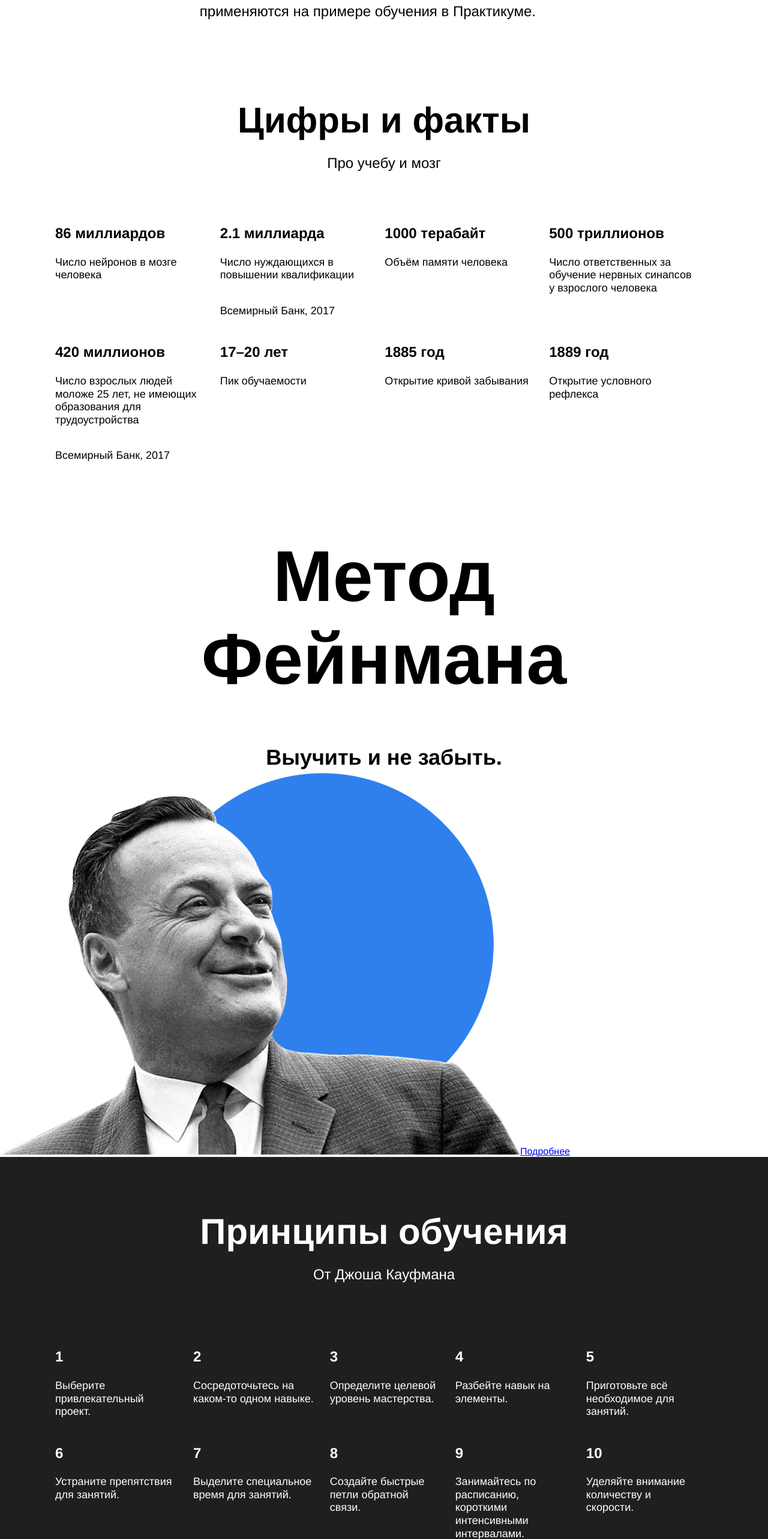
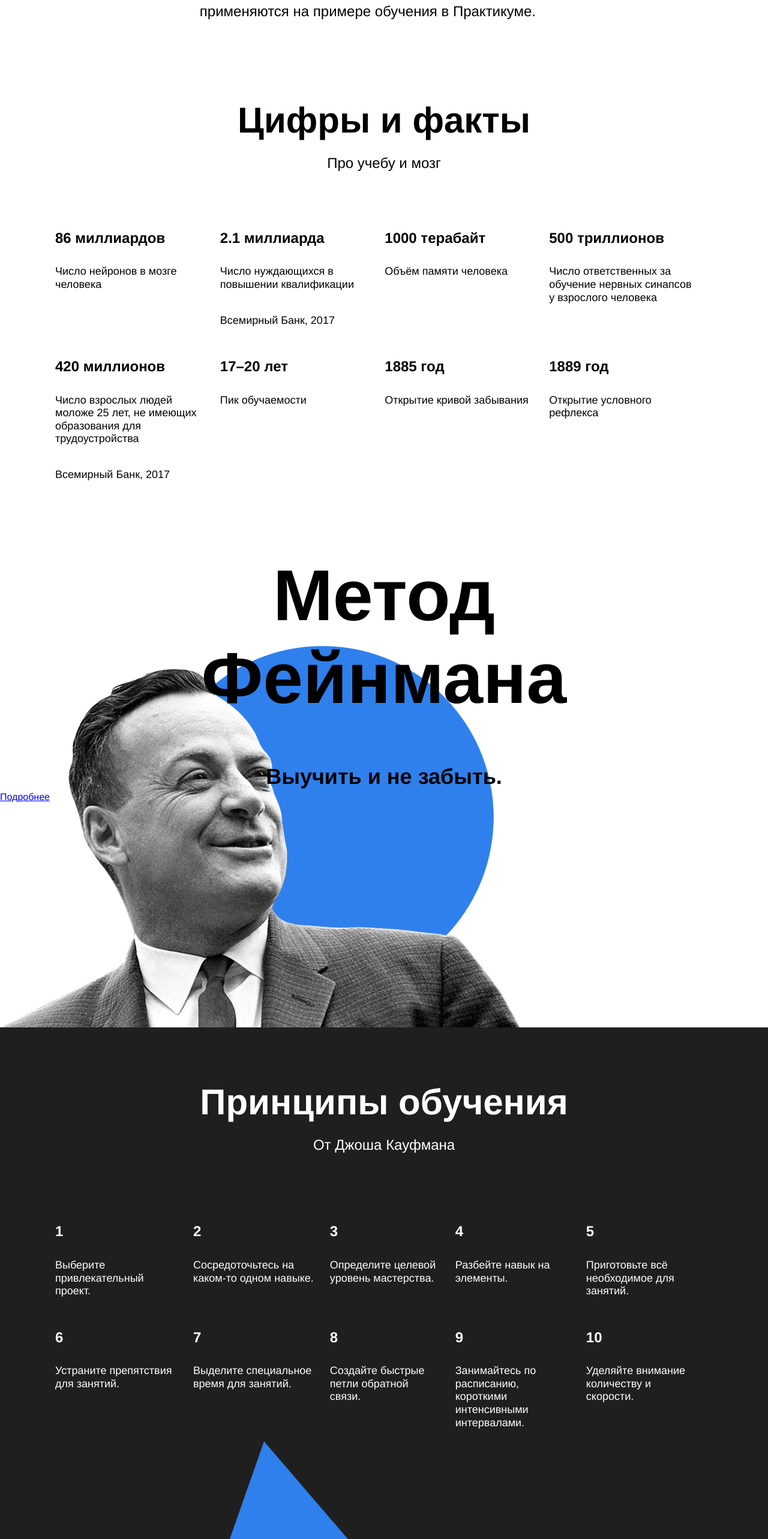
Before and after one commit to LalightKosh/My-first-rep, a React (Create React App) app: page / in a window 1280 px wide. Shown: the part 1304-3870 px from the top of the page at 60% size. Built offline with nearby package versions, Linux system fonts and the light colour scheme.

Commit message:
Fixed: review comments

```diff
--- a/src/App.js
+++ b/src/App.js
@@ -2,8 +2,7 @@ import "./index.css";
 import headerLogo from "./images/logo_place_header.svg";
 import footerLogo from "./images/logo_place_footer.svg";
 import headerImage from "./images/two_again.png";
-import feynman from "./images/feynman.png";
-import kaufman_triangle from "./images/kaufman-triangle.svg";
+import kaufmanTriangle from "./images/kaufman-triangle.svg";
 
 const App = () => {
   return (
@@ -58,27 +57,27 @@ const App = () => {
         </div>
       </section>
       <section className="digits">
-        <h3 className="digits__title">Цифры и факты</h3>
-        <h2 className="digits__subtitle">Про учебу и мозг</h2>
+        <h2 className="digits__title">Цифры и факты</h2>
+        <h3 className="digits__subtitle">Про учебу и мозг</h3>
         <table className="digits__table">
           <tr>
             <td>
-              <p className="table__title">86 миллиардов</p>
+              <h4 className="table__title">86 миллиардов</h4>
               <p className="table__text">Число нейронов в мозге человека</p>
             </td>
             <td>
-              <p className="table__title">2.1 миллиарда</p>
+              <h4 className="table__title">2.1 миллиарда</h4>
               <p className="table__text">
                 Число нуждающихся в повышении квалификации
               </p>
               <p className="bank">Всемирный Банк, 2017</p>
             </td>
             <td>
-              <p className="table__title">1000 терабайт</p>
+              <h4 className="table__title">1000 терабайт</h4>
               <p className="table__text">Объём памяти человека</p>
             </td>
             <td>
-              <p className="table__title">500 триллионов</p>
+              <h4 className="table__title">500 триллионов</h4>
               <p className="table__text">
                 Число ответственных за обучение нервных синапсов у взрослого
                 человека
@@ -87,7 +86,7 @@ const App = () => {
           </tr>
           <tr>
             <td>
-              <p className="table__title">420 миллионов</p>
+              <h4 className="table__title">420 миллионов</h4>
               <p className="table__text">
                 Число взрослых людей моложе 25 лет, не имеющих образования для
                 трудоустройства
@@ -95,15 +94,15 @@ const App = () => {
               <p className="bank">Всемирный Банк, 2017</p>
             </td>
             <td>
-              <p className="table__title">17–20 лет</p>
+              <h4 className="table__title">17–20 лет</h4>
               <p className="table__text">Пик обучаемости</p>
             </td>
             <td>
-              <p className="table__title">1885 год</p>
+              <h4 className="table__title">1885 год</h4>
               <p className="table__text">Открытие кривой забывания</p>
             </td>
             <td>
-              <p className="table__title">1889 год</p>
+              <h4 className="table__title">1889 год</h4>
               <p className="table__text">Открытие условного рефлекса</p>
             </td>
           </tr>
@@ -112,95 +111,86 @@ const App = () => {
       <section className="feynman" height="890px">
         <h1 className="feynman__title">Метод Фейнмана</h1>
         <h2 className="feynman__subtitle">Выучить и не забыть.</h2>
-        <img
-          className="feynman__portrait"
-          src={feynman}
-          width="867px"
-          height="637px"
-          alt="Portrait of Feynman"
-        />
         <a href="https://en.wikipedia.org/wiki/Wiki" className="feynman__link">
           Подробнее
         </a>
       </section>
       <section className="kaufman">
-        <h3 className="kaufman__title">Принципы обучения</h3>
-        <h2 className="kaufman__subtitle">От Джоша Кауфмана</h2>
+        <h2 className="kaufman__title">Принципы обучения</h2>
+        <h3 className="kaufman__subtitle">От Джоша Кауфмана</h3>
         <table className="kaufman__table">
           <tr>
             <td>
-              <p className="kaufman__table__title">1</p>
-              <p className="kaufman__table__text">
+              <h4 className="kaufman__table-title">1</h4>
+              <p className="kaufman__table-text">
                 Выберите привлекательный проект.
               </p>
             </td>
             <td>
-              <p className="kaufman__table__title">2</p>
-              <p className="kaufman__table__text">
+              <h4 className="kaufman__table-title">2</h4>
+              <p className="kaufman__table-text">
                 Сосредоточьтесь на каком-то одном навыке.
               </p>
             </td>
             <td>
-              <p className="kaufman__table__title">3</p>
-              <p className="kaufman__table__text">
+              <h4 className="kaufman__table-title">3</h4>
+              <p className="kaufman__table-text">
                 Определите целевой уровень мастерства.
               </p>
             </td>
             <td>
-              <p className="kaufman__table__title">4</p>
-              <p className="kaufman__table__text">
-                Разбейте навык на элементы.
-              </p>
+              <h4 className="kaufman__table-title">4</h4>
+              <p className="kaufman__table-text">Разбейте навык на элементы.</p>
             </td>
             <td>
-              <p className="kaufman__table__title">5</p>
-              <p className="kaufman__table__text">
+              <h4 className="kaufman__table-title">5</h4>
+              <p className="kaufman__table-text">
                 Приготовьте всё необходимое для занятий.
               </p>
             </td>
           </tr>
           <tr>
             <td>
-              <p className="kaufman__table__title">6</p>
-              <p className="kaufman__table__text">
+              <h4 className="kaufman__table-title">6</h4>
+              <p className="kaufman__table-text">
                 Устраните препятствия для занятий.
               </p>
             </td>
             <td>
-              <p className="kaufman__table__title">7</p>
-              <p className="kaufman__table__text">
+              <h4 className="kaufman__table-title">7</h4>
+              <p className="kaufman__table-text">
                 Выделите специальное время для занятий.
               </p>
             </td>
             <td>
-              <p className="kaufman__table__title">8</p>
-              <p className="kaufman__table__text">
+              <h4 className="kaufman__table-title">8</h4>
+              <p className="kaufman__table-text">
                 Создайте быстрые петли обратной связи.
               </p>
             </td>
             <td>
-              <p className="kaufman__table__title">9</p>
-              <p className="kaufman__table__text">
+              <h4 className="kaufman__table-title">9</h4>
+              <p className="kaufman__table-text">
                 Занимайтесь по расписанию, короткими интенсивными интервалами.
               </p>
             </td>
             <td>
-              <p className="kaufman__table__title">10</p>
-              <p className="kaufman__table__text">
+              <h4 className="kaufman__table-title">10</h4>
+              <p className="kaufman__table-text">
                 Уделяйте внимание количеству и скорости.
               </p>
             </td>
           </tr>
         </table>
         <img
-          className="kaufman_triangle"
-          src={kaufman_triangle}
+          className="kaufmanTriangle"
+          src={kaufmanTriangle}
           height="877px"
           width="877px"
           alt="Blue Triangle"
         />
       </section>
-      <section className="footer">
+      <footer className="footer">
         <div className="columns">
           <div className="column__content">
             <div className="content__copyright">
@@ -211,27 +201,39 @@ const App = () => {
                 height="32px"
                 alt="logo"
               />
-              <p className="copyright__author">&copy; Виктор Абанькин</p>
+              <p className="copyright__author">© Виктор Абанькин</p>
             </div>
-            <div className="column__content__info">
+            <div className="column__content-info">
               <p className="content__column-heading">О практикуме</p>
               <div className="column-links">
-                <p className="footer__links">Главная</p>
-                <p className="footer__links">Концепция</p>
-                <p className="footer__links">Наставники</p>
+                <a href="google.com" className="footer__links">
+                  Главная
+                </a>
+                <a href="google.com" className="footer__links">
+                  Концепция
+                </a>
+                <a href="google.com" className="footer__links">
+                  Наставники
+                </a>
               </div>
             </div>
-            <div className="column__content__social">
+            <div className="column__content-social">
               <p className="content__social-heading">Соцсети</p>
               <div className="column-links">
-                <p className="footer__social-links">Facebook</p>
-                <p className="footer__social-links">Вконтакте</p>
-                <p className="footer__social-links">Instagram</p>
+                <a href="facebook.com" className="footer__social-links">
+                  Facebook
+                </a>
+                <a href="vk.ru" className="footer__social-links">
+                  Вконтакте
+                </a>
+                <a href="instagram.com" className="footer__social-links">
+                  Instagram
+                </a>
               </div>
             </div>
           </div>
         </div>
-      </section>
+      </footer>
     </div>
   );
 };
--- a/src/styles/content/feynman.css
+++ b/src/styles/content/feynman.css
@@ -1,5 +1,9 @@
 .feynman {
-    padding: 100px 0 0 0;
+    background-image: url("/src/images/feynman.png");
+    background-repeat: no-repeat;
+    background-size: 867px 637px;
+    background-position: 0% 100%;
+    min-height: 890px;
 }
 
 .feynman__title {
@@ -9,6 +13,7 @@
     font-weight: 600;
     margin: auto;
     text-align: center;
+    padding: 100px 0 0 0;
 }
 
 .feynman__subtitle {
@@ -25,6 +30,7 @@
 }
 
 .feynman__link {
+    position: relative;
     top: 50%;
     right: 0
 }
--- a/src/styles/content/kaufman.css
+++ b/src/styles/content/kaufman.css
@@ -9,8 +9,9 @@
     text-align: center;
     width: 60%;
     margin: auto;
+    padding:  0 0 0;
+    color:white;
     padding: 90px 0 0 0;
-    color:white;
 }
 
 .kaufman__subtitle {
@@ -30,18 +31,18 @@
     color: white;
 }
 
-.kaufman__table__title {
+.kaufman__table-title {
     line-height: 1.15em;
     font-size: 24px;
     font-weight: 600;
 }
 
-.kaufman__table__text {
+.kaufman__table-text {
     line-height: 1.2em;
     font-size: 18px;
 }
 
-.kaufman_triangle {
+.kaufmanTriangle {
     position: relative;
     z-index: 0;
 }
```
